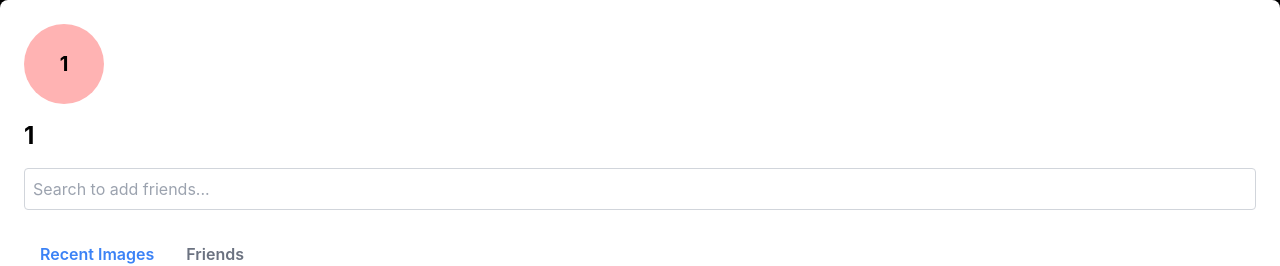
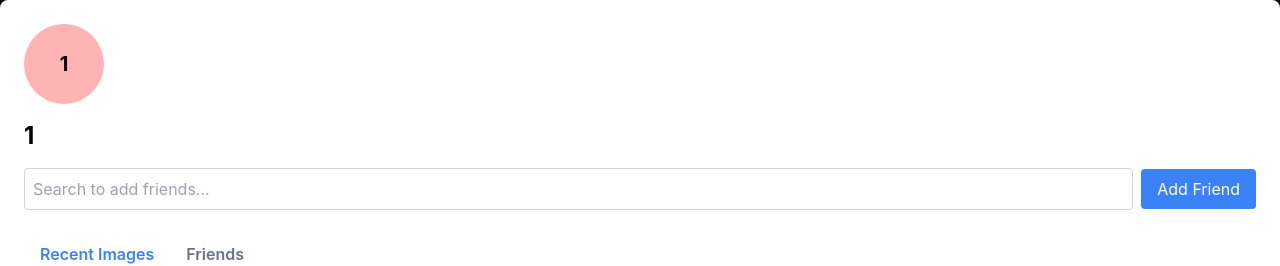
Before and after one commit to raayandhar/CS35L-Project, a React (Create React App) app in the folder client/: page /Profile/1 in a window 1280 px wide. Shown: the top 266 px of the page. Built offline with nearby package versions, Linux system fonts and the light colour scheme; no server answers; a web font is replaced by a local one.

Commit message:
added profile add friend button. when pressed, either add friend when friend name is valid and not already in friend list or output error message

```diff
--- a/client/src/components/login.jsx
+++ b/client/src/components/login.jsx
@@ -45,7 +45,7 @@ const Login = () => {
         }
     }, [user]);*/
     const handleLogin = () => {
-        fetch('http://127.0.0.1:8000/login', {
+        fetch('http://127.0.0.1:5000/login', {
             method: 'POST',
             headers: {
                 'Content-Type': 'application/json',
@@ -77,7 +77,7 @@ const Login = () => {
         const imagesPerPage = 2;
         try {
             console.log("called backend"); //test
-            const response = await fetch(`http://127.0.0.1:8000/gallery?uploader=${user.username}&limit=${imagesPerPage}&page=1`, {
+            const response = await fetch(`http://127.0.0.1:5000/gallery?uploader=${user.username}&limit=${imagesPerPage}&page=1`, {
                 method: 'GET',
                 headers: {
                     'Content-Type': 'application/json',
@@ -122,7 +122,7 @@ const Login = () => {
             enqueueSnackbar('Please fill in all fields', { variant: 'error', autoHideDuration: 3000 });
             return;
         }
-        fetch('http://127.0.0.1:8000/signup', {
+        fetch('http://127.0.0.1:5000/signup', {
             method: 'POST',
             headers: {
                 'Content-Type': 'application/json',
--- a/client/src/components/profile.jsx
+++ b/client/src/components/profile.jsx
@@ -11,6 +11,7 @@ const Profile = () => {
     const [navBarOpen, setNavBarOpen] = useState(false);
     const [externalUser, setExternalUser] = useState(null);
     const [userImages, setUserImages] = useState([]);
+
     const user = useSelector((state) => state.user.user); // Access logged-in user
 
     // Function to fetch images
@@ -19,7 +20,7 @@ const Profile = () => {
 
         try {
             console.log("this is: ", targetUsername);
-            const response = await fetch(`http://127.0.0.1:8000/gallery?uploader=${targetUsername}&limit=${imagesPerPage}&page=1`, {
+            const response = await fetch(`http://127.0.0.1:5000/gallery?uploader=${targetUsername}&limit=${imagesPerPage}&page=1`, {
                 method: 'GET',
                 headers: {
                     'Content-Type': 'application/json',
@@ -39,6 +40,9 @@ const Profile = () => {
         }
     };
 
+
+
+
     useEffect(() => {
         if (username) {
             console.log("username: " + username);
@@ -49,7 +53,7 @@ const Profile = () => {
             fetchUserImages(user.name); // Fetch images for logged-in user
             console.log(userImages);
         }
-    }, [username, user?.username]);
+    }, [username, user?.name]);
 
     // Show the profile for the specified username if it exists
     if (username && externalUser) {
@@ -85,4 +89,5 @@ const Profile = () => {
     );
 };
 
+
 export default Profile;
--- a/client/src/components/profileContent.jsx
+++ b/client/src/components/profileContent.jsx
@@ -1,9 +1,14 @@
 import React, { useState } from 'react';
+import { useSnackbar } from 'notistack';
 
 const ProfileContent = ({ user, images }) => {
     // console.log("hey")
     // console.log(images)
     const [activeTab, setActiveTab] = useState('recentImages'); // 'recentImages' or 'friends'
+    const [friendUsername, setFriendUsername] = useState(''); // State for the search input
+
+    const { enqueueSnackbar } = useSnackbar(); // Access snackbar for notifications
+
     const getRandomPastelColor = (username) => {
         const colors = {
             red: '#FFB3B3',
@@ -23,6 +28,40 @@ const ProfileContent = ({ user, images }) => {
         return colors[colorKeys[index]];
     };
 
+    // Function to search and add a friend
+    const handleSearchFriend = async () => {
+        if (!friendUsername) {
+            enqueueSnackbar('Please enter a username to search.', { variant: 'error', autoHideDuration: 3000 });
+            return;
+        }
+
+        const backendUrl = process.env.REACT_APP_BACKEND_URL || 'http://127.0.0.1:5000';
+
+        try {
+            const response = await fetch(`${backendUrl}/add-friend`, {
+                method: 'POST',
+                headers: {
+                    'Content-Type': 'application/json',
+                },
+                body: JSON.stringify({
+                    username: user?.name,
+                    friend_username: friendUsername,
+                }),
+            });
+
+            const data = await response.json();
+
+            if (response.ok) {
+                enqueueSnackbar('Friend added successfully!', { variant: 'success', autoHideDuration: 3000 });
+            } else {
+                enqueueSnackbar(data.message || 'Failed to add friend.', { variant: 'error', autoHideDuration: 3000 });
+            }
+        } catch (error) {
+            console.error('Error searching friend:', error.message || error);
+            enqueueSnackbar('An error occurred. Please try again.', { variant: 'error', autoHideDuration: 3000 });
+        }
+    };
+
     return (
         <div className="p-6 bg-white rounded-lg shadow-md mx-auto w-screen h-screen">
             {/* Profile Header */}
@@ -36,11 +75,22 @@ const ProfileContent = ({ user, images }) => {
                     {user.name.charAt(0).toUpperCase()}
                 </div>
                 <h1 className="text-2xl font-bold mb-4">{user.name}</h1>
-                <input
-                    type="text"
-                    placeholder="Search to add friends..."
-                    className="p-2 border border-gray-300 rounded w-full mb-6"
-                />
+                {/* Search for Friend */}
+                <div className="flex items-center w-full mb-6">
+                    <input
+                        type="text"
+                        placeholder="Search to add friends..."
+                        value={friendUsername}
+                        onChange={(e) => setFriendUsername(e.target.value)}
+                        className="p-2 border border-gray-300 rounded flex-1"
+                    />
+                    <button
+                        onClick={handleSearchFriend}
+                        className="ml-2 px-4 py-2 bg-blue-500 text-white rounded hover:bg-blue-600"
+                    >
+                        Add Friend
+                    </button>
+                </div>
             </div>
 
             {/* Tabs */}
```
Also changed, not shown: client/src/components/profile.css (line endings or trailing spaces), 2 other files (tests, documents, lock files or other folders).
